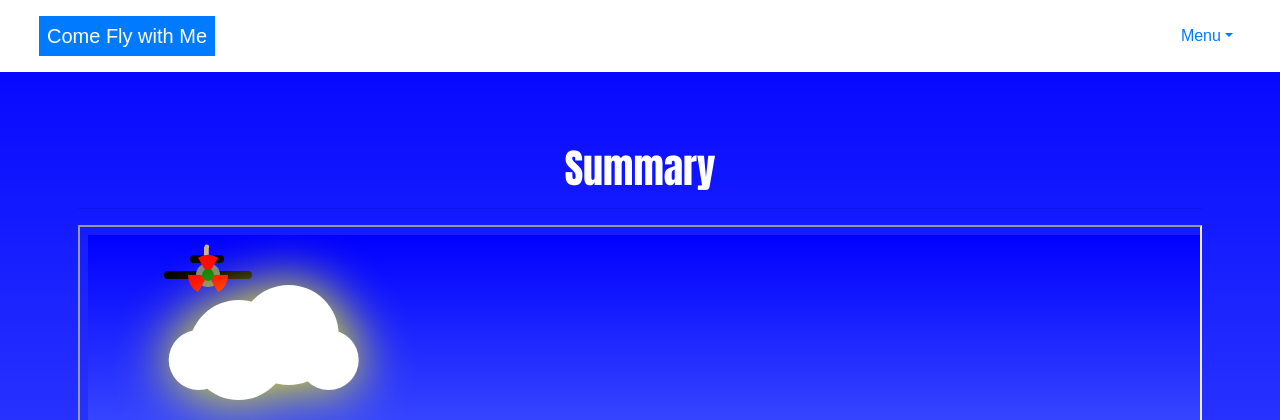
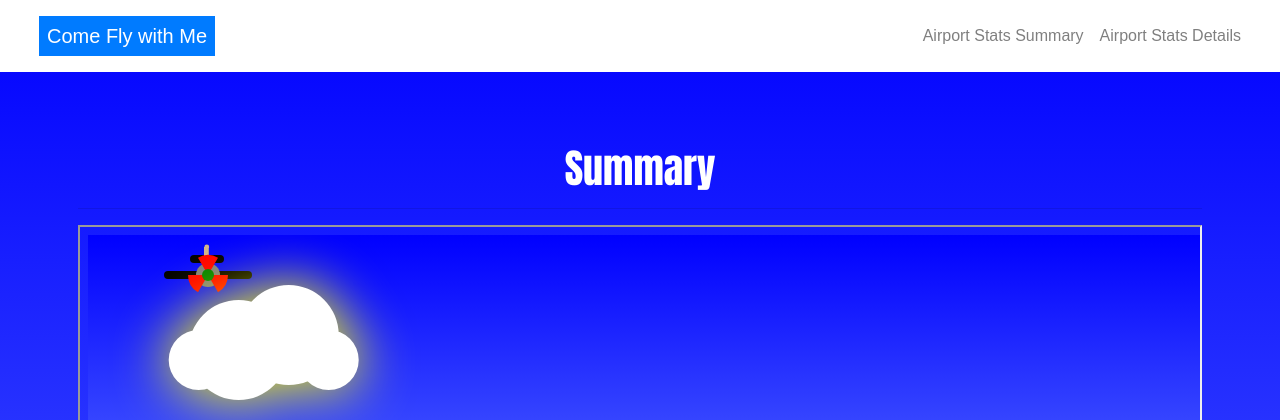
Before and after one commit to ejackson815/NoPreference, a Flask app: page / in a window 1280 px wide. Shown: the top 420 px of the page. Run offline with Flask 2, Linux system fonts and the light colour scheme; parts of the project's set-up code (start-up, migrations or seed data) failed here and were passed over; some libraries are stand-ins or nearby versions.

Commit message:
update flask and template links

```diff
--- a/app.py
+++ b/app.py
@@ -51,6 +51,11 @@ def Plane():
 def Detail():
     """Return the dashboard homepage."""
     return render_template("detail.html")
+
+@app.route("/summary")
+def Summary():
+    """Return the dashboard homepage."""
+    return render_template("summary.html")
 
 @app.route("/summary_counts")
 def Counts():
--- a/templates/index.html
+++ b/templates/index.html
@@ -23,14 +23,22 @@
     <nav class="navbar navbar-expand-lg navbar-light" style="background-color: white;">
       <div class="container-fluid">
         <a class="navbar-brand bg-primary text-white m-2 pl-2 pr-2" href="index.html">Come Fly with Me</a>
-
+        <button class="navbar-toggler bg-primary" type="button" data-toggle="collapse" data-target="#navbarNavDropdown" aria-controls="navbarNavDropdown" aria-expanded="false" aria-label="Toggle navigation">
+        <span class="navbar-toggler-icon"></span>
+        </button>
+        <!-- Create collapse bar -->
+          <div class="collapse navbar-collapse justify-content-end" id="navbarNavDropdown">
+            <ul class="nav navbar-nav">
           <!-- Create dropdown menu -->
-            <a class="nav-link dropdown-toggle" href="#" id="navbarDropdownMenuLink" data-toggle="dropdown" aria-haspopup="true" aria-expanded="false">Menu</a>
-              <div class="dropdown-menu" aria-labelledby="navbarDropdownMenuLink">
-                <a class="dropdown-item" href="summary.html" target="_blank">Summary</a>
-                <a class="dropdown-item" href="detail.html" target="_blank">Detail</a>
-              </div>
+              <li class="nav-item">
+                <a class="nav-link" href="{{ url_for('Plane')}}">Airport Stats Summary</a>
+              </li>
+              <li class="nav-item">
+                <a class="nav-link" href="data.html">Airport Stats Details</a>
+              </li>
+           </ul>
         </div>
+      </div>
     </nav>
     <!-- Main Content Area -->
     <div class="container-fluid">
```
